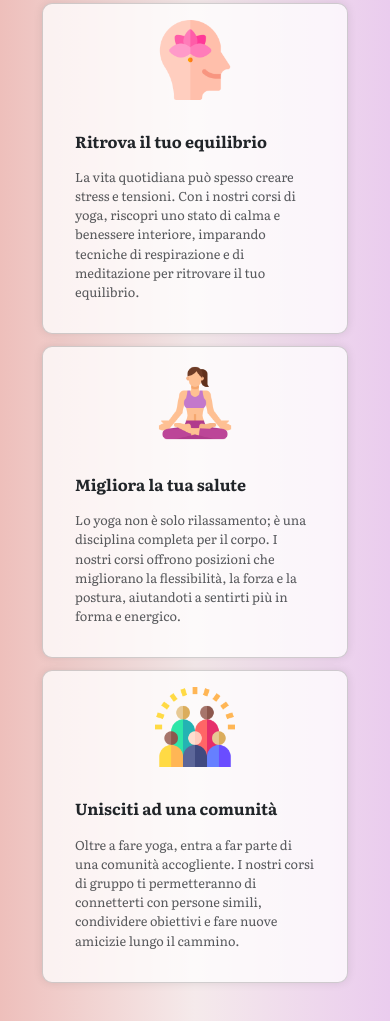
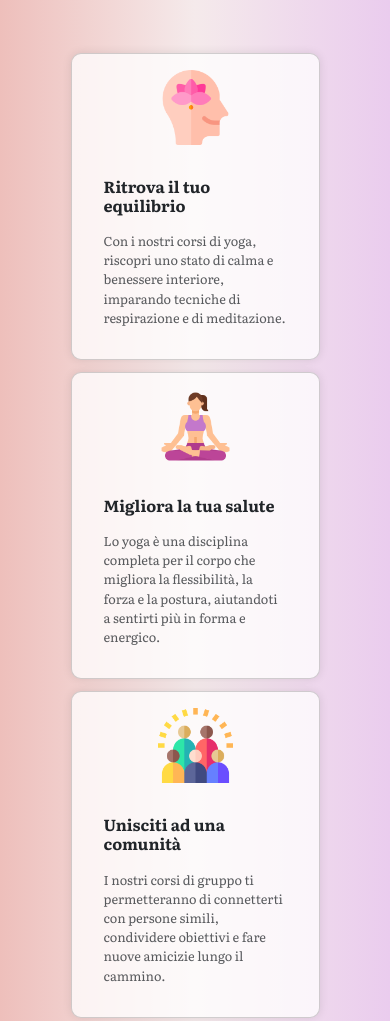
Before and after one commit to lama-development/yogalice, a plain HTML site: page index.html in a window 390 px wide. Shown: the part 612-1633 px from the top of the page. Drawn offline with nearby package versions, Linux system fonts and the light colour scheme.

Commit message:
Home page edits

```diff
--- a/css/styles.css
+++ b/css/styles.css
@@ -229,13 +229,13 @@ header {
 
 /* Cards */
 .card-group {
-    padding: 30px;
+    padding: 5rem 15%;
 }
 
 .card {
-    margin: 0 2rem;
-    height: max-content;
-    padding: 1rem;
+    margin: 0 1rem;
+    height: auto;
+    padding: 1.5rem;
     border-radius: 10px !important;
     background-color: var(--navbarBg);
     box-shadow: 0 0 10px rgba(0, 0, 0, 0.1);
@@ -277,7 +277,7 @@ header {
 }
 
 /* Media queries */
-@media(max-width: 1100px) {
+@media(max-width: 1200px) {
     .header-label {
         font-size: 1.25rem;
     }
@@ -303,6 +303,24 @@ header {
         width: 600px;
         height: 400px;
     }
+
+    .card {
+        margin: 0 1rem;
+        padding: 1rem;
+    }
+
+    .card-img-top {
+        height: 75px;
+    }
+
+    .card-title {
+        font-size: 1rem;
+    }
+
+    .card-text {
+        font-size: .8rem;
+    }
+
 }
 
 @media(max-width: 900px) {
@@ -398,7 +416,7 @@ header {
     }
 
     .card-img-top {
-        height: 80px;
+        height: 75px;
     }
 
     .banner-container {
--- a/index.html
+++ b/index.html
@@ -69,21 +69,21 @@
                 <img src="img/peace.png" class="card-img-top" alt="...">
                 <div class="card-body">
                     <h5 class="card-title">Ritrova il tuo equilibrio</h5>
-                    <p class="card-text">La vita quotidiana può spesso creare stress e tensioni. Con i nostri corsi di yoga, riscopri uno stato di calma e benessere interiore, imparando tecniche di respirazione e di meditazione per ritrovare il tuo equilibrio.</p>
+                    <p class="card-text">Con i nostri corsi di yoga, riscopri uno stato di calma e benessere interiore, imparando tecniche di respirazione e di meditazione.</p>
                 </div>
             </div>
             <div class="card">
                 <img src="img/yoga.png" class="card-img-top" alt="...">
                 <div class="card-body">
                     <h5 class="card-title">Migliora la tua salute</h5>
-                    <p class="card-text">Lo yoga non è solo rilassamento; è una disciplina completa per il corpo. I nostri corsi offrono posizioni che migliorano la flessibilità, la forza e la postura, aiutandoti a sentirti più in forma e energico.</p>
+                    <p class="card-text">Lo yoga è una disciplina completa per il corpo che migliora la flessibilità, la forza e la postura, aiutandoti a sentirti più in forma e energico.</p>
                 </div>
             </div>
             <div class="card">
                 <img src="img/community.png" class="card-img-top" alt="...">
                 <div class="card-body">
                     <h5 class="card-title">Unisciti ad una comunità</h5>
-                    <p class="card-text">Oltre a fare yoga, entra a far parte di una comunità accogliente. I nostri corsi di gruppo ti permetteranno di connetterti con persone simili, condividere obiettivi e fare nuove amicizie lungo il cammino.</p>
+                    <p class="card-text">I nostri corsi di gruppo ti permetteranno di connetterti con persone simili, condividere obiettivi e fare nuove amicizie lungo il cammino.</p>
                 </div>
             </div>
         </div>
@@ -98,6 +98,7 @@
 
     <!-- Sezione Footer -->
 
+
     <!-- Javascript -->
     <script src="js/main.js"></script>
     <!-- Bootstrap JS -->
```
